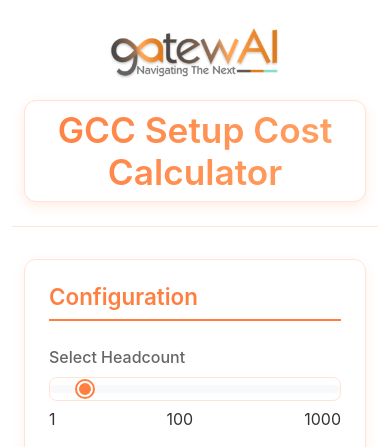
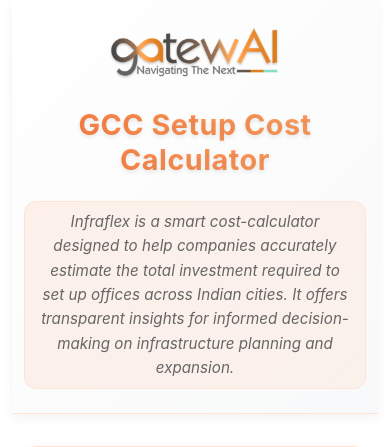
Before and after one commit to Shani93/GCC_Cal, a Flask app: template templates/index.html in a window 390 px wide. Shown: the top 447 px of the page. Run offline with Flask 3, Linux system fonts and the light colour scheme; the template is opened without the code that fills it, so the values that code supplies are empty.

Commit message:
header and footer change with link

```diff
--- a/static/css/style.css
+++ b/static/css/style.css
@@ -1,16 +1,23 @@
 /* Enhanced Header Styles */
 .header-container {
-    background: #ffffff;
+    background: linear-gradient(135deg, #ffffff 0%, #f8f9fa 100%);
     padding: 1.5rem 0;
     border-bottom: 1px solid #FFE4D6;
     margin-bottom: 2rem;
+    box-shadow: 0 4px 12px rgba(0, 0, 0, 0.05);
 }
 
-.logo-title-container {
+.header-content {
     display: flex;
     align-items: center;
-    justify-content: center;
-    gap: 2rem;
+    justify-content: space-between;
+    flex-wrap: wrap;
+}
+
+.logo-section {
+    display: flex;
+    align-items: center;
+    gap: 1.5rem;
 }
 
 .company-logo {
@@ -18,6 +25,17 @@
     width: auto;
     max-width: 200px;
     object-fit: contain;
+    transition: transform 0.3s ease;
+}
+
+.company-logo:hover {
+    transform: scale(1.05);
+}
+
+.title-section {
+    flex: 1;
+    text-align: center;
+    padding: 0 2rem;
 }
 
 .main-header {
@@ -25,13 +43,29 @@
     background: linear-gradient(90deg, #FF7F41 0%, #FFA364 100%);
     -webkit-background-clip: text;
     -webkit-text-fill-color: transparent;
+    margin: 0;
+    padding: 0.5rem 0;
+    font-weight: 700;
+    letter-spacing: 0.5px;
+    text-shadow: 0 2px 4px rgba(0, 0, 0, 0.1);
+}
+
+.tagline-container {
     text-align: center;
-    margin: 0;
+    max-width: 800px;
+    margin: 1rem auto 0;
     padding: 0.5rem 1rem;
+    background: linear-gradient(135deg, rgba(255, 127, 65, 0.1) 0%, rgba(255, 163, 100, 0.1) 100%);
     border-radius: 12px;
     border: 1px solid #FFE4D6;
-    background-color: #ffffff;
-    box-shadow: 0 4px 12px rgba(255, 127, 65, 0.15);
+}
+
+.tagline {
+    color: #666666;
+    font-size: 1.1rem;
+    line-height: 1.6;
+    font-style: italic;
+    margin: 0;
 }
 
 /* Main background */
@@ -65,6 +99,12 @@
     border: 1px solid #FFE4D6;
     margin-bottom: 1.5rem;
     box-shadow: 0 4px 12px rgba(255, 127, 65, 0.1);
+    transition: all 0.3s ease;
+}
+
+.sidebar-card:hover, .content-card:hover {
+    transform: translateY(-3px);
+    box-shadow: 0 8px 20px rgba(255, 127, 65, 0.15);
 }
 
 .metric-card {
@@ -75,6 +115,12 @@
     margin-bottom: 1.5rem;
     box-shadow: 0 4px 12px rgba(255, 127, 65, 0.1);
     text-align: center;
+    transition: all 0.3s ease;
+}
+
+.metric-card:hover {
+    transform: translateY(-3px);
+    box-shadow: 0 8px 20px rgba(255, 127, 65, 0.15);
 }
 
 /* Buttons */
@@ -163,7 +209,7 @@
     margin: 2rem 0;
 }
 
-/* Footer */
+/* Enhanced Footer with Disclaimer */
 .footer {
     text-align: center;
     padding: 1.5rem;
@@ -171,6 +217,16 @@
     color: #999999;
     font-size: 0.9rem;
     border-top: 1px solid #FFE4D6;
+    background: linear-gradient(135deg, #f8f9fa 0%, #ffffff 100%);
+}
+
+.disclaimer {
+    color: #FF7F41;
+    font-size: 0.85rem;
+    margin-bottom: 1rem;
+    padding: 0 1rem;
+    line-height: 1.5;
+    font-weight: 500;
 }
 
 /* Custom orange text */
@@ -185,18 +241,75 @@
     font-weight: 500;
 }
 
+/* Logo link styling */
+.logo-link {
+    display: inline-block;
+    transition: all 0.3s ease;
+    border-radius: 8px;
+}
+
+.logo-link:hover {
+    transform: scale(1.05);
+    box-shadow: 0 4px 12px rgba(255, 127, 65, 0.2);
+}
+
+/* Remove the hover effect from the logo itself since we're applying it to the link */
+.company-logo:hover {
+    transform: none;
+}
+
 /* Responsive adjustments */
-@media (max-width: 768px) {
-    .logo-title-container {
+@media (max-width: 992px) {
+    .header-content {
         flex-direction: column;
-        gap: 1rem;
+        text-align: center;
+    }
+
+    .logo-section {
+        justify-content: center;
+        margin-bottom: 1rem;
+    }
+
+    .title-section {
+        padding: 0;
+        width: 100%;
     }
 
     .main-header {
-        font-size: 2.2rem;
+        font-size: 2.4rem;
+    }
+}
+
+@media (max-width: 768px) {
+    .main-header {
+        font-size: 2rem;
     }
 
     .company-logo {
         height: 60px;
     }
+
+    .tagline {
+        font-size: 1rem;
+        padding: 0 0.5rem;
+    }
+
+    .logo-title-container {
+        flex-direction: column;
+        gap: 1rem;
+    }
 }
+
+@media (max-width: 576px) {
+    .main-header {
+        font-size: 1.8rem;
+    }
+
+    .tagline-container {
+        padding: 0.5rem;
+    }
+
+    .tagline {
+        font-size: 0.95rem;
+    }
+}
--- a/templates/index.html
+++ b/templates/index.html
@@ -1,12 +1,23 @@
 {% extends "base.html" %}
 
 {% block content %}
-<!-- Header with Logo -->
+<!-- Enhanced Header with Logo and Tagline -->
 <div class="header-container">
     <div class="container">
-        <div class="logo-title-container">
-            <img src="{{ url_for('static', filename='images/logo.png') }}" alt="Company Logo" class="company-logo">
-            <h1 class="main-header">GCC Setup Cost Calculator</h1>
+        <div class="header-content">
+            <div class="logo-section">
+                <a href="https://gatewai.io" target="_blank" class="logo-link">
+                    <img src="{{ url_for('static', filename='images/logo.png') }}" alt="Company Logo" class="company-logo">
+                </a>
+            </div>
+
+            <div class="title-section">
+                <h1 class="main-header">GCC Setup Cost Calculator</h1>
+
+                <div class="tagline-container">
+                    <p class="tagline">Infraflex is a smart cost-calculator designed to help companies accurately estimate the total investment required to set up offices across Indian cities. It offers transparent insights for informed decision-making on infrastructure planning and expansion.</p>
+                </div>
+            </div>
         </div>
     </div>
 </div>
@@ -147,6 +158,7 @@
                             <li>Advance: <span id="advance-range">₹0 - ₹0</span></li>
                         </ul>
                     </div>
+                    </div>
                 </div>
             </div>
         </div>
@@ -157,9 +169,14 @@
 
 <div class="row">
     <div class="col-12 text-center footer">
+        <p class="disclaimer">
+            Disclaimer: The cost estimates provided by Infraflex are indicative and approximate, based on prevailing market conditions.
+            Actual costs may vary depending on location, vendor negotiations, and other dynamic factors.
+        </p>
         <p>GCC Setup Cost Calculator v1.0</p>
     </div>
 </div>
+
 
 <script>
     // Initialize page with data from Flask
```
Also changed, not shown: templates/results.html (+16 -4 lines).
